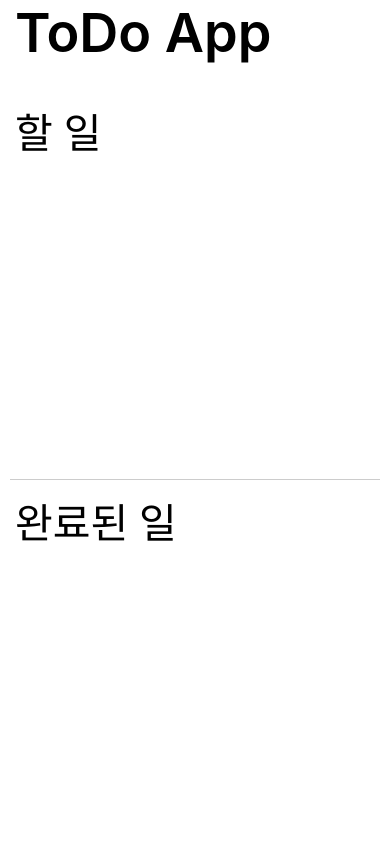
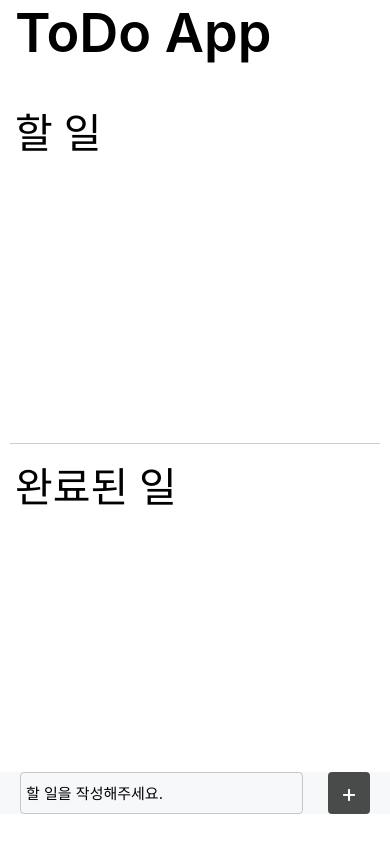
Before and after one commit to jhsonnn/reactnative-study, a React Native app in the folder react-native-basic-app/: screen / in a window 390 px wide. Built offline with nearby package versions, Linux system fonts and the light colour scheme.

Commit message:
InputForm 생성하기

```diff
--- a/react-native-basic-app/components/InputForm.js
+++ b/react-native-basic-app/components/InputForm.js
@@ -0,0 +1,62 @@
+import { KeyboardAvoidingView, Platform, Pressable, StyleSheet, Text, TextInput, View } from 'react-native'
+import React from 'react'
+
+const InputForm = () => {
+  return (
+    <KeyboardAvoidingView
+        behavior={Platform.OS === 'ios' ? 'padding' : 'height'}
+        style={styles.addFormContainer}>
+            <TextInput
+                style={styles.inputField}
+                placeholder="할 일을 작성해주세요."
+            />
+            <Pressable style={styles.addButton}>
+                <Text style={styles.addButtonText}>+</Text>
+            </Pressable>
+    </KeyboardAvoidingView>
+  )
+}
+
+export default InputForm
+
+const styles = StyleSheet.create({
+    addFormContainer:{
+        flexDirection: 'row',
+        marginTop: 'auto',
+        marginBottom: 30,
+        paddingHorizontal: 20,
+        backgroundColor: '#f7f8fa'
+    },
+    inputField: {
+        flex: 1,
+        height: 42,
+        padding: 5,
+        marginRight: 25,
+        borderRadius: 4,
+        borderColor: 'rgba(0,0,0,0.2)',
+        borderWidth: 1,
+        color: '#000000',
+        fontSize: 15,
+        textAlignVertical: 'center'
+    },
+    addButton:{
+        justifyContent: 'center',
+        alignItems: 'center',
+        width: 42,
+        height: 42,
+        borderRadius: 4,
+        backgroundColor: 'rgba(0,0,0,0.7)',
+        shadowColor: '#000000',
+        shadowOpacity: 0.14,
+        shadowRadius: 8,
+        shadowOffset: {
+            widht: 0,
+            height: 4
+        }
+    },
+    addButtonText: {
+        color: 'white',
+        fontSize: 25,
+    }
+
+})
--- a/react-native-basic-app/components/screens/MainScreen.js
+++ b/react-native-basic-app/components/screens/MainScreen.js
@@ -1,6 +1,7 @@
 import { StyleSheet, Text, SafeAreaView, View, Platform } from 'react-native'
 import React from 'react'
 import { StatusBar } from 'expo-status-bar'
+import InputForm from '../InputForm'
 
 const MainScreen = () => {
   return (
@@ -14,6 +15,7 @@ const MainScreen = () => {
         <View style={styles.listView}>
             <Text style={styles.listTitle}>완료된 일</Text>
         </View>
+        <InputForm />
     </SafeAreaView>
   )
 }
```
